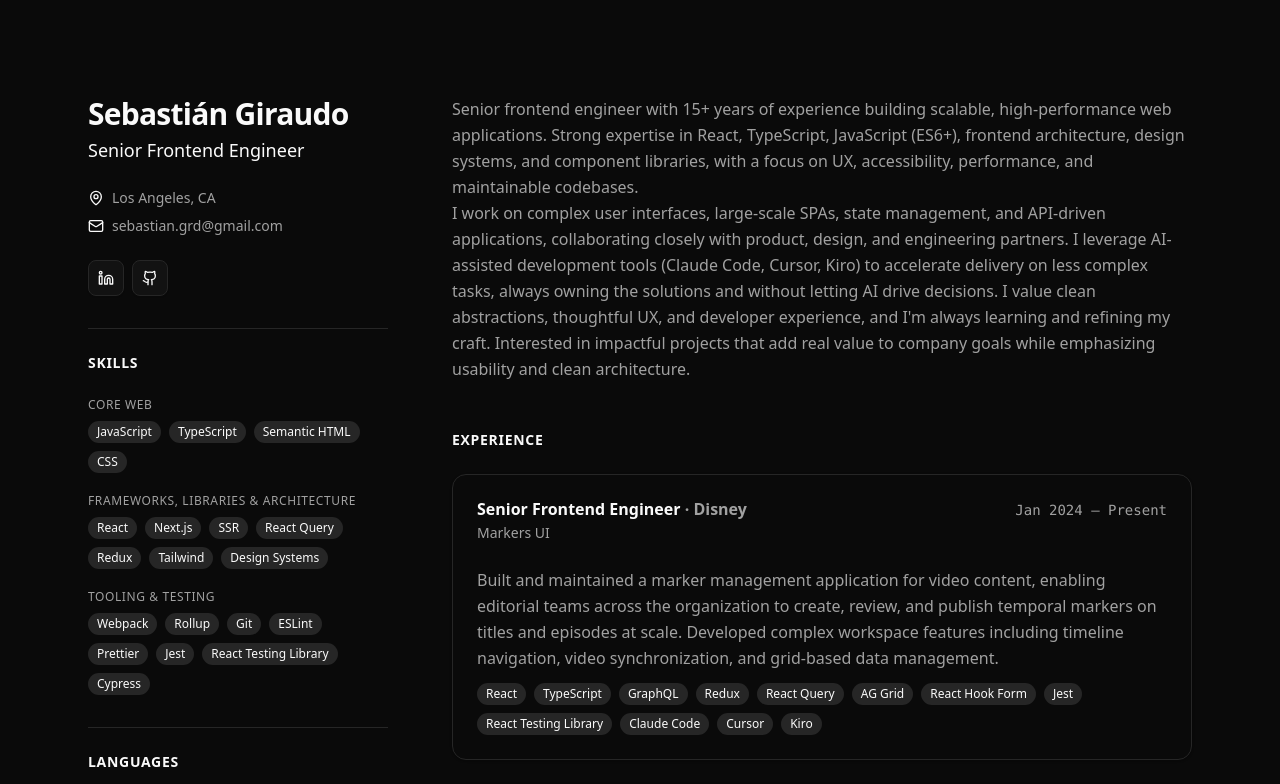
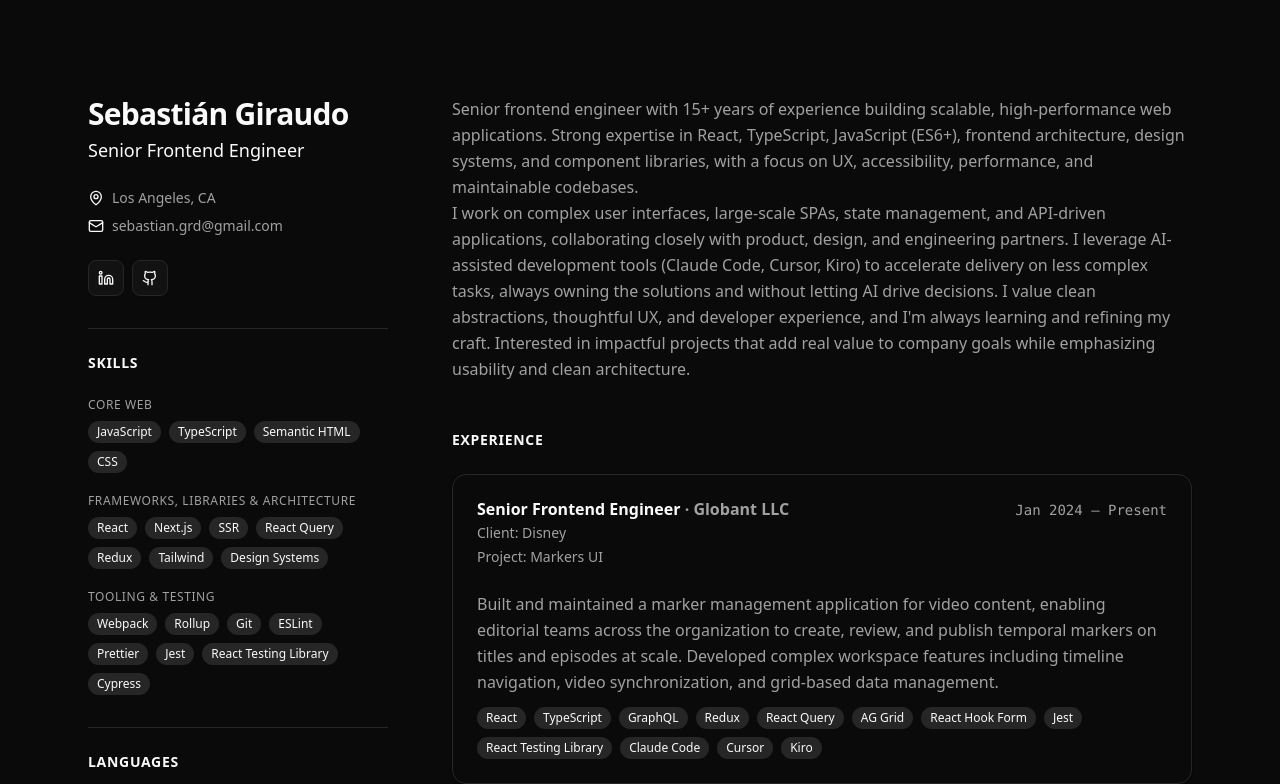
Before and after one commit to kimurakenshi/resume, a React (Vite) app: page / in a window 1280 px wide. Shown: the top 784 px of the page. Built offline with nearby package versions, Linux system fonts and the light colour scheme.

Commit message:
fix employer name

```diff
--- a/src/components/resume/ExperienceSection.tsx
+++ b/src/components/resume/ExperienceSection.tsx
@@ -9,10 +9,12 @@ export function ExperienceSection() {
       <ResumeCardList>
         {experience.map((exp) => (
           <ResumeCard
-            key={`${exp.company}-${exp.period}-${exp.title}`}
+            key={`${exp.client}-${exp.period}-${exp.title}`}
             title={exp.title}
-            company={exp.company}
+            employer={exp.employer}
+            client={exp.client}
             meta={exp.project}
+            metaLabel="Project"
             period={exp.period}
             description={exp.description}
             tech={exp.technologies}
--- a/src/components/resume/ResumeCard.tsx
+++ b/src/components/resume/ResumeCard.tsx
@@ -5,18 +5,22 @@ import { ResumeCardHeader } from '@/components/resume/ResumeCardHeader.tsx';
 
 type ResumeCardProps = {
   title: string;
-  company?: string;
+  employer?: string;
+  client?: string;
   meta?: string;
+  metaLabel?: string;
   period: string;
   description?: string;
   tech?: string[];
-  icon?: ReactNode; // 👈 NEW
+  icon?: ReactNode;
 };
 
 export function ResumeCard({
   title,
-  company,
+  employer,
+  client,
   meta,
+  metaLabel,
   period,
   description,
   tech,
@@ -27,9 +31,11 @@ export function ResumeCard({
       <CardHeader className="pb-3">
         <ResumeCardHeader
           title={title}
-          company={company}
+          employer={employer}
+          client={client}
           period={period}
           meta={meta}
+          metaLabel={metaLabel}
           icon={icon}
         />
       </CardHeader>
--- a/src/components/resume/ResumeCardHeader.tsx
+++ b/src/components/resume/ResumeCardHeader.tsx
@@ -2,17 +2,21 @@ import type { ReactNode } from 'react';
 
 type ResumeCardHeaderProps = {
   title: string;
-  company?: string;
+  employer?: string;
+  client?: string;
   period?: string;
   meta?: string;
+  metaLabel?: string;
   icon?: ReactNode;
 };
 
 export function ResumeCardHeader({
   title,
-  company,
+  employer,
+  client,
   period,
   meta,
+  metaLabel,
   icon,
 }: ResumeCardHeaderProps) {
   return (
@@ -28,13 +32,24 @@ export function ResumeCardHeader({
 
             <h3 className="text-base font-semibold leading-tight text-foreground">
               {title}
-              {company && (
-                <span className="text-muted-foreground"> · {company}</span>
+              {employer && (
+                <span className="text-muted-foreground"> · {employer}</span>
               )}
             </h3>
           </div>
 
-          {meta && <div className="text-sm text-muted-foreground">{meta}</div>}
+          {client && (
+            <div className="text-sm text-muted-foreground">
+              Client: {client}
+            </div>
+          )}
+
+          {meta && (
+            <div className="text-sm text-muted-foreground">
+              {metaLabel ? `${metaLabel}: ` : ''}
+              {meta}
+            </div>
+          )}
         </div>
 
         {period && (
--- a/src/data/experience.ts
+++ b/src/data/experience.ts
@@ -2,7 +2,8 @@ export const experience = [
   {
     period: 'Jan 2024 — Present',
     title: 'Senior Frontend Engineer',
-    company: 'Disney',
+    employer: 'Globant LLC',
+    client: 'Disney',
     project: 'Markers UI',
     description:
       'Built and maintained a marker management application for video content, enabling editorial teams across the organization to create, review, and publish temporal markers on titles and episodes at scale. Developed complex workspace features including timeline navigation, video synchronization, and grid-based data management.',
@@ -24,7 +25,8 @@ export const experience = [
   {
     period: 'Feb 2026 — Mar 2026',
     title: 'Senior Frontend Engineer',
-    company: 'Disney',
+    employer: 'Globant LLC',
+    client: 'Disney',
     project: 'Localization UI',
     description:
       'Developed a subtitle localization platform supporting content translation workflows across multiple languages for global distribution. Implemented a frame-accurate video editor with segment-level translation controls, quality-control review pipelines, and real-time character and timing validation.',
@@ -45,7 +47,8 @@ export const experience = [
   {
     period: 'Jan 2026 — Apr 2026',
     title: 'Senior Frontend Engineer',
-    company: 'Disney',
+    employer: 'Globant LLC',
+    client: 'Disney',
     project: 'Momento UI',
     description:
       'Developed a video clip recommendation platform that identifies key moments in content using AI-driven analysis including mood detection, safety evaluation, and character presence. Built timeline visualization with interactive video scrubbing and confidence-scored cut-point suggestions, helping content teams surface promotional clips efficiently.',
@@ -65,7 +68,8 @@ export const experience = [
   {
     period: 'Oct 2025 — Dec 2025',
     title: 'Senior Frontend Engineer',
-    company: 'Disney',
+    employer: 'Globant LLC',
+    client: 'Disney',
     project: 'MediaIQ UI',
     description:
       'Built a media intelligence platform that surfaces AI-generated metadata from video content, supporting content teams with scene classification, character identification, and visual search capabilities. Developed interactive comparison views, conversational query interfaces, and automated tagging workflows that reduce manual cataloging effort.',
@@ -85,7 +89,8 @@ export const experience = [
   {
     period: 'Oct 2021 — Dec 2023',
     title: 'Senior Frontend Engineer',
-    company: 'Disney',
+    employer: 'Globant LLC',
+    client: 'Disney',
     project: 'Unified Platform',
     description:
       'Develop a unified platform to transform Disney content management and global distribution through a micro front-end architecture using module federation. Build and maintain a UI component library with React. Oversee multiple teams across application domains to promote code quality and a consistent user experience.',
@@ -103,7 +108,8 @@ export const experience = [
   {
     period: 'Jan 2021 — Oct 2021',
     title: 'Senior Frontend Engineer',
-    company: 'C.H. Robinson',
+    employer: 'Globant LLC',
+    client: 'C.H. Robinson',
     project: 'Fresh / Navisphere / Book It Now',
     description:
       'Oversaw delivery of multiple projects across the company and provided architectural direction for React-based front-end applications. Improved the development lifecycle by promoting agile best practices, UI/UX practices, mentoring engineers, resolving technical blockers, and performing code reviews.',
@@ -112,7 +118,8 @@ export const experience = [
   {
     period: 'Sept 2020 — Jan 2021',
     title: 'Senior Frontend Engineer',
-    company: 'Ernst & Young',
+    employer: 'Globant LLC',
+    client: 'Ernst & Young',
     project: 'Shared Trust',
     description:
       'Provided architectural direction for the front-end application built with Angular. Promoted best practices, mentored developers, resolved technical blockers, improved the development lifecycle, and performed code reviews.',
@@ -121,7 +128,8 @@ export const experience = [
   {
     period: 'Apr 2020 — Sept 2020',
     title: 'Senior Frontend Engineer',
-    company: 'Disney DTCI',
+    employer: 'Globant LLC',
+    client: 'Disney DTCI',
     project: 'Disney Ordering Tool',
     description:
       'Maintained and developed new features for an application responsible for generating contracts between Disney and external recipients to specify content availability for titles and TV series. Defined a scalable workflow to track and manage fulfillment of assets involved in each order. Participated in the re-architecture of applications/services processing a high volume of orders from multiple sources (e.g., Disney+).',
@@ -130,7 +138,8 @@ export const experience = [
   {
     period: 'May 2019 — Apr 2020',
     title: 'Senior Frontend Engineer',
-    company: 'Disney Studios',
+    employer: 'Globant LLC',
+    client: 'Disney Studios',
     project: 'HEX',
     description:
       'Built a UI library for internal applications using Material Design, VanillaJS and SASS Modules. Partnered with UX to design components with usability, accessibility, and design standards in mind. Defined library architecture (component modularization, publishing strategy, documentation, compatibility/integration with popular UI frameworks). Led engineers to keep implementation aligned with the library’s vision.',
@@ -139,7 +148,8 @@ export const experience = [
   {
     period: 'Apr 2019 — May 2019',
     title: 'Senior Frontend Engineer',
-    company: 'Disney Studios',
+    employer: 'Globant LLC',
+    client: 'Disney Studios',
     project: 'Riley',
     description:
       'Built an application with React and Salesforce enabling 12 Disney Studios Marketing departments to collaborate by sharing key marketing information across the organization. Helped define workflows for collaboration on strategies, plans, and milestones. Provided guidance on UI components and interactions.',
@@ -148,7 +158,8 @@ export const experience = [
   {
     period: 'Jan 2019 — Apr 2020',
     title: 'Senior Frontend Engineer',
-    company: 'Disney Studios',
+    employer: 'Globant LLC',
+    client: 'Disney Studios',
     project: 'ISP',
     description:
       'Provided technical support and guidance for an asset management application built with Angular 2. Helped migrate the tech stack to a more modern set of technologies and tooling, including TypeScript, Webpack, and Docker.',
@@ -157,7 +168,8 @@ export const experience = [
   {
     period: 'Apr 2018 — May 2019',
     title: 'Senior Frontend Engineer',
-    company: 'Disney Studios',
+    employer: 'Globant LLC',
+    client: 'Disney Studios',
     project: 'MPS',
     description:
       'Defined the architecture of a full-stack application to manage delivery of assets to Disney retailers. Established a development workflow to improve efficiency and communication across teams. Provided technical direction, performed code reviews, and mentored engineers.',
@@ -166,7 +178,8 @@ export const experience = [
   {
     period: 'Feb 2018 — Apr 2018',
     title: 'Senior Frontend Engineer',
-    company: 'Disney Studios',
+    employer: 'Globant LLC',
+    client: 'Disney Studios',
     project: 'SONAR',
     description:
       'Maintained and developed features for an asset management application responsible for managing title/TV metadata processed and registered through an external service. Contributed to the full-stack architecture built with Angular, Sequelize, and Express.js. Organized learning sessions to teach key concepts for the project tech stack.',
@@ -175,7 +188,8 @@ export const experience = [
   {
     period: 'Oct 2016 — Jan 2018',
     title: 'Senior Full-Stack Developer / Technical Leader',
-    company: 'Disney Studios',
+    employer: 'Globant LLC',
+    client: 'Disney Studios',
     project: 'Movies Anywhere',
     description:
       'Built a customer-facing application to play movies, watch trailers, and manage user content. Implemented purchase flows integrating external providers (Amazon, Google, Vudu). Integrated a custom video player with DRM support, social login (Google/Facebook), and Chromecast support. Led the FE team through the final stage including production release.',
@@ -184,7 +198,8 @@ export const experience = [
   {
     period: 'Aug 2016 — Oct 2016',
     title: 'Senior Full-Stack Developer / Technical Leader',
-    company: 'Disney Studios',
+    employer: 'Globant LLC',
+    client: 'Disney Studios',
     project: 'BackOffice',
     description:
       'Built a CMS to create/manage digital content related to the Disney Movies Anywhere web application. Defined a workflow for managing assets (videos, subtitles, images) from creation through publication. Configured user profiles and access rights by role.',
@@ -193,7 +208,8 @@ export const experience = [
   {
     period: 'Mar 2016 — Jul 2016',
     title: 'Senior Full-Stack Developer / Technical Leader',
-    company: 'Disney Studios',
+    employer: 'Globant LLC',
+    client: 'Disney Studios',
     project: 'Crux',
     description:
       'Maintained a CMS for digital content related to Disney Movies Anywhere built with AngularJS. Led architecture and development toward a more scalable, maintainable approach to enable transition to a modern tech stack. Partnered with UX to redesign the experience for content producers.',
@@ -202,7 +218,8 @@ export const experience = [
   {
     period: 'Aug 2013 — Mar 2016',
     title: 'Senior Full-Stack Developer / Technical Leader',
-    company: 'Sears Holdings',
+    employer: 'Globant LLC',
+    client: 'Sears Holdings',
     project: 'White Label Cart & Checkout',
     description:
       'Built a mobile checkout for Sears, Kmart, and Shop Your Way clients using AngularJS. Integrated the web app with native iOS/Android applications. Worked on legacy code and a full re-engineered version. Led offshore development.',
@@ -211,7 +228,8 @@ export const experience = [
   {
     period: 'Jul 2013 — Aug 2016',
     title: 'Senior Full-Stack Developer / Technical Leader',
-    company: 'Sears Holdings',
+    employer: 'Globant LLC',
+    client: 'Sears Holdings',
     project: 'Kmart',
     description:
       'Built an in-store kiosk experience on a 21" Viewsonic Android tablet using AngularJS. Delivered solutions under hardware constraints with heavy interaction with native layers to support external devices (e.g., CTT readers and scanners).',
@@ -220,7 +238,8 @@ export const experience = [
   {
     period: 'Jun 2012 — Jun 2013',
     title: 'Senior Full-Stack Developer / Technical Leader',
-    company: 'Globant',
+    employer: 'Globant LLC',
+    client: 'British Standard Institute',
     project: 'Entropy5',
     description:
       'Built a quality system for document management for the British Standard Institute. Implemented a change history module using generic and reusable components integrated into the existing workflow to track field-level changes and persist them for future reference.',
@@ -229,7 +248,7 @@ export const experience = [
   {
     period: 'Feb 2012 — Jun 2012',
     title: 'Senior Full-Stack Developer / Technical Leader',
-    company: 'Vanguardia',
+    employer: 'Vanguardia',
     project: 'Encode',
     description:
       'Built a digital signature solution for PDF documents on Windows Phone.',
@@ -238,7 +257,7 @@ export const experience = [
   {
     period: 'Jun 2010 — Feb 2012',
     title: 'Senior Full-Stack Developer / Technical Leader',
-    company: 'Vanguardia',
+    employer: 'Vanguardia',
     project: 'Cordoba’s DMV Records System',
     description:
       'Built a web application for Argentina’s national registry of traffic tickets and driving records.',
@@ -247,7 +266,7 @@ export const experience = [
   {
     period: 'Apr 2008 — Jun 2010',
     title: 'Senior Full-Stack Developer / Technical Leader',
-    company: 'Vanguardia',
+    employer: 'Vanguardia',
     project: 'ERP System',
     description:
       'Built an enterprise objectives and resources planning system.',
```
